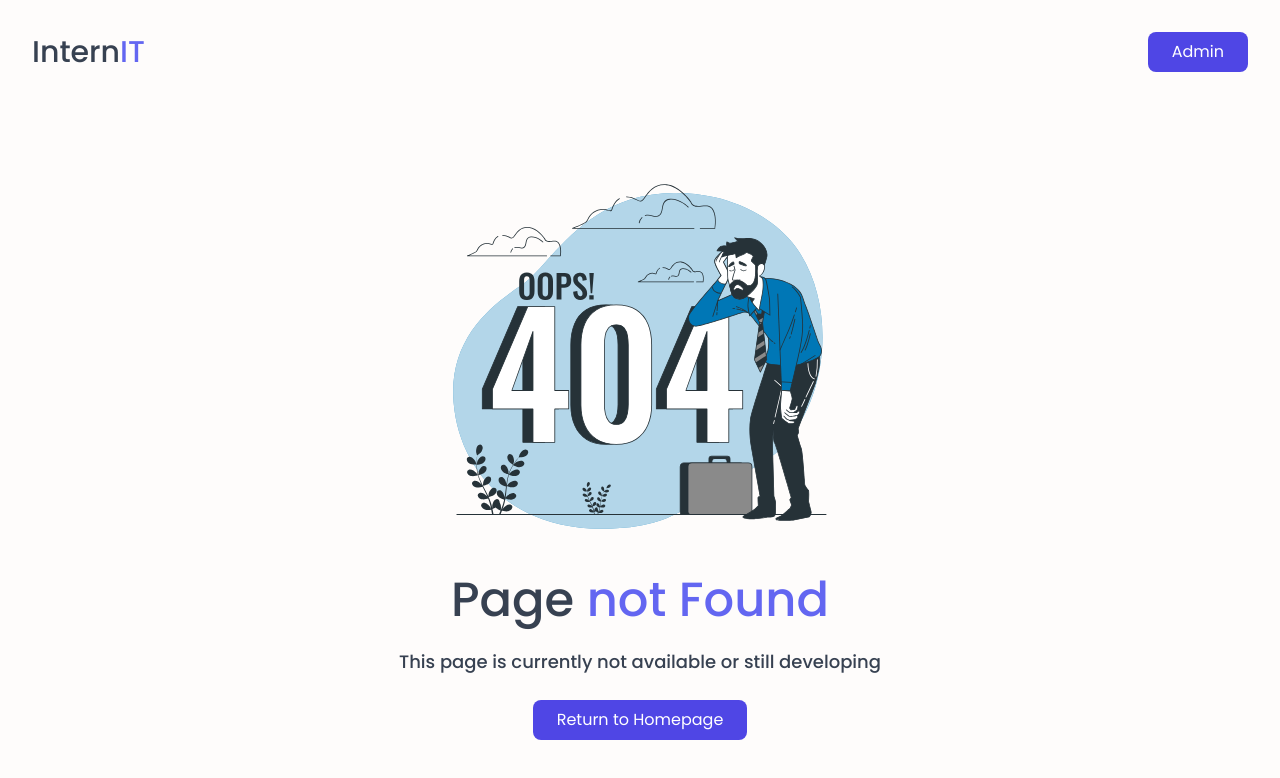
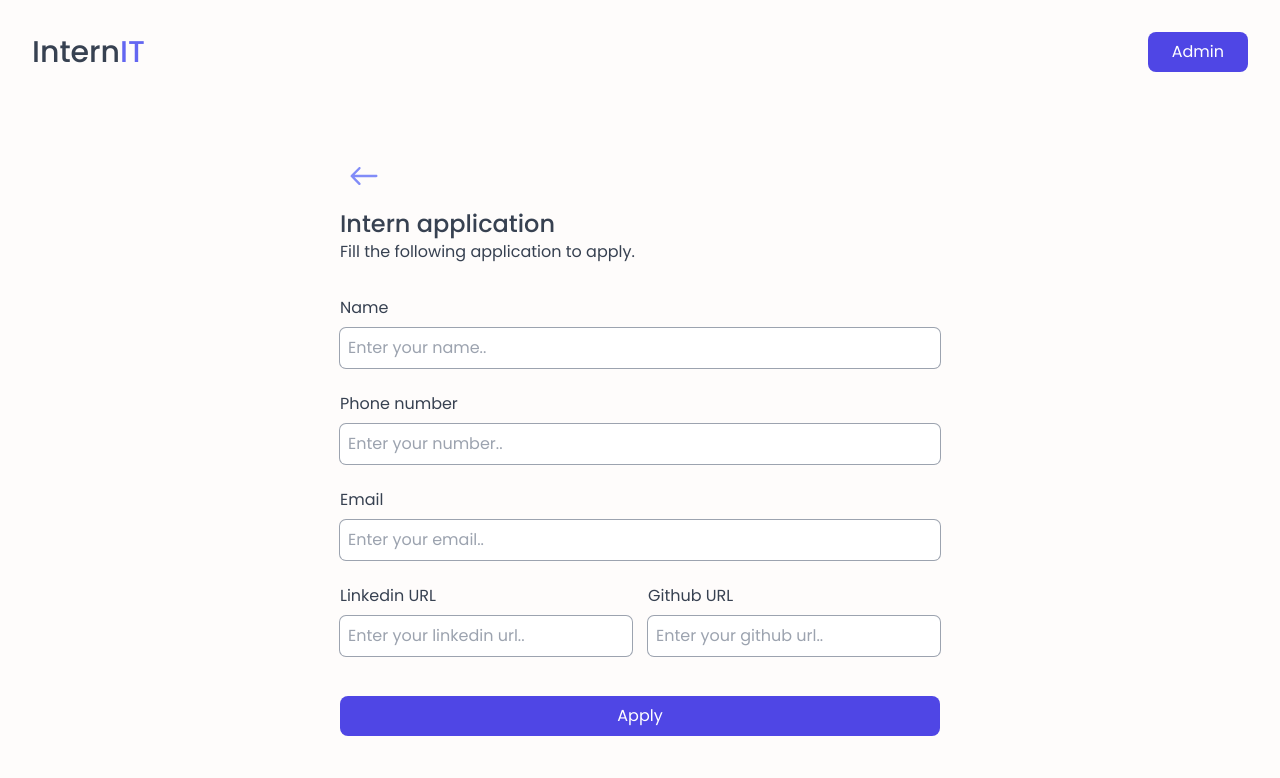
Before and after one commit to Sachintha-Prasad/InternIT, a React (Vite) app in the folder frontend/: page /apply-intern in a window 1280 px wide. Before the commit this address had no page. Shown: the top 778 px of the page. Built offline with nearby package versions, Linux system fonts and the light colour scheme.

Commit message:
make some updates

```diff
--- a/frontend/src/App.jsx
+++ b/frontend/src/App.jsx
@@ -20,6 +20,7 @@ import InternsPage from "./pages/user/InternsPage"
 import AdminHomePage from "./pages/admin/AdminHomePage"
 import PostInternPage from "./pages/admin/PostInternPage"
 import UpdateInternPage from "./pages/admin/UpdateInternPage"
+import ApplyInternPage from "./pages/user/ApplyInternPage"
 
 const App = () => {
     const router = createBrowserRouter(
@@ -34,6 +35,7 @@ const App = () => {
                         path="/internships/:id"
                         element={<SingleInternPage />}
                     />
+                    <Route path="/apply-intern" element={<ApplyInternPage />} />
                 </Route>
 
                 {/* admin path */}
--- a/frontend/src/components/InternCard.jsx
+++ b/frontend/src/components/InternCard.jsx
@@ -6,35 +6,54 @@ const InternCard = ({ intern, isGrid }) => {
     return (
         <Link
             to={`/internships/${intern.id}`}
-            className="rounded-xl bg-white p-4 ring-[2px] ring-gray-100 sm:p-6 lg:p-8 hover:bg-indigo-50 hover:ring-0 transition-all duration-200 ease-linear"
+            className="rounded-xl bg-white p-3 ring-[2px] ring-gray-100 hover:bg-indigo-50 hover:ring-0 transition-all duration-200 ease-linear"
         >
             <div
                 className={`${
                     isGrid ? "flex-col" : "flex-col md:flex-row"
-                } flex gap-4 items-start sm:gap-8`}
+                } flex gap-4 items-start sm:gap-3`}
             >
-                <div className="flex items-center justify-center w-full max-w-[80px] h-[80px] p-2 rounded-full border-2 border-gray-100 overflow-hidden">
+                {isGrid ? (
+                    <aside className="flex gap-3">
+                        <img
+                            src={intern.image}
+                            alt=""
+                            className="w-full max-w-[60px] h-[60px] rounded-lg object-cover"
+                        />
+                        <div>
+                            <strong className="rounded-full border border-indigo-500 bg-indigo-100 px-2 py-0.5 text-[10px] font-medium text-indigo-500">
+                                {intern.type}
+                            </strong>
+                            <p className="mt-1 text-lg sm:text-xl font-medium">
+                                {intern.title}
+                            </p>
+                        </div>
+                    </aside>
+                ) : (
                     <img
                         src={intern.image}
                         alt=""
-                        className="rounded-full w-full max-w-[60px] h-[60px] object-fill"
+                        className="w-full max-w-[60px] h-[60px] rounded-lg object-cover mb-2"
                     />
-                </div>
+                )}
 
                 <div>
-                    <strong className="rounded border border-indigo-500 bg-indigo-500 px-3 py-1.5 text-[10px] font-medium text-white">
-                        {intern.type}
-                    </strong>
-
-                    <h2 className="mt-4 text-lg font-medium sm:text-xl">
-                        {intern.title}
-                    </h2>
+                    {!isGrid && (
+                        <div>
+                            <strong className="rounded-full border border-indigo-500 bg-indigo-100 px-2 py-0.5 text-[10px] font-medium text-indigo-500">
+                                {intern.type}
+                            </strong>
+                            <h2 className="mt-2 text-lg font-medium sm:text-xl">
+                                {intern.title}
+                            </h2>
+                        </div>
+                    )}
 
                     <p className="mt-1 text-sm text-gray-700">
                         {intern.description}
                     </p>
 
-                    <div className="mt-4 sm:flex sm:items-center sm:gap-4">
+                    <div className="mt-3 flex gap-3">
                         <div className="flex items-center flex-wrap gap-1 text-gray-500">
                             <BsClock className="text-sm" />
                             <p className="text-xs font-medium">
@@ -42,7 +61,7 @@ const InternCard = ({ intern, isGrid }) => {
                             </p>
                         </div>
 
-                        <div className="mt-2 text-xs font-medium text-gray-500 sm:mt-0 flex items-center flex-wrap gap-2">
+                        <div className="text-xs font-medium text-gray-500 sm:mt-0 flex items-center flex-wrap gap-2">
                             <BsStar className="text-sm" />
                             {intern.skills.map((item, index) => (
                                 <p
--- a/frontend/src/components/InternList.jsx
+++ b/frontend/src/components/InternList.jsx
@@ -8,7 +8,7 @@ const InternList = () => {
     const [internList, setInternList] = useState([])
     const [loading, setLoading] = useState(true)
 
-    const [isGrid, setIsGrid] = useState(false)
+    const [isGrid, setIsGrid] = useState(true)
 
     const handleListView = () => {
         setIsGrid((prevState) => !prevState)
@@ -49,9 +49,9 @@ const InternList = () => {
                     onClick={handleListView}
                 >
                     {isGrid ? (
-                        <CiGrid2H className="text-indigo-500 text-2xl " />
+                        <CiGrid2H className="text-indigo-500 text-3xl " />
                     ) : (
-                        <CiGrid41 className="text-indigo-500 text-2xl " />
+                        <CiGrid41 className="text-indigo-500 text-3xl " />
                     )}
                 </div>
 
--- a/frontend/src/db.json
+++ b/frontend/src/db.json
@@ -12,7 +12,10 @@
         "Node.js",
         "Strong problem-solving skills"
       ],
-            "skills": ["Web Development", "Team Collaboration"],
+      "skills": [
+        "Web Development",
+        "Team Collaboration"
+      ],
       "duration": "6 months",
       "startDate": "2024-07-01",
       "image": "https://cdn.dribbble.com/users/4902992/screenshots/17677895/media/351ecbc1b4aa58ac45d475b4593f19e5.jpg?resize=400x0",
@@ -32,7 +35,10 @@
         "Data visualization tools",
         "Strong analytical and quantitative skills"
       ],
-            "skills": ["Data Analysis", "Report Generation"],
+      "skills": [
+        "Data Analysis",
+        "Report Generation"
+      ],
       "duration": "5 months",
       "startDate": "2024-08-01",
       "image": "https://static.vecteezy.com/system/resources/thumbnails/008/214/517/small_2x/abstract-geometric-logo-or-infinity-line-logo-for-your-company-free-vector.jpg",
@@ -52,7 +58,10 @@
         "Engineering principles",
         "Strong technical skills"
       ],
-            "skills": ["Research", "Product Design"],
+      "skills": [
+        "Research",
+        "Product Design"
+      ],
       "duration": "5 months",
       "startDate": "2024-06-20",
       "image": "https://dynamic.brandcrowd.com/asset/logo/8bc164f3-82e5-4fdd-b98b-25e39f6d6955/logo-search-grid-1x?logoTemplateVersion=1&v=638295043422330000",
@@ -73,7 +82,10 @@
         "JavaScript",
         "Responsive design principles"
       ],
-            "skills": ["Web Development", "User Experience"],
+      "skills": [
+        "Web Development",
+        "User Experience"
+      ],
       "duration": "4 months",
       "startDate": "2024-07-10",
       "image": "https://marketplace.canva.com/EAFZHXFe3p8/1/0/1600w/canva-black-and-grey-clean-modern-minimalist-creative-technology-logo-ta7BAs34G3c.jpg",
@@ -93,7 +105,10 @@
         "Customer service skills",
         "Problem-solving skills"
       ],
-            "skills": ["Technical Support", "Troubleshooting"],
+      "skills": [
+        "Technical Support",
+        "Troubleshooting"
+      ],
       "duration": "6 months",
       "startDate": "2024-07-15",
       "image": "https://dynamic.brandcrowd.com/asset/logo/0e98cbeb-204f-414c-968e-f6ca64c6cd14/logo-search-grid-1x?logoTemplateVersion=1&v=638388978208200000",
@@ -113,7 +128,10 @@
         "Familiarity with cybersecurity tools",
         "Analytical skills"
       ],
-            "skills": ["Security Monitoring", "Risk Assessment"],
+      "skills": [
+        "Security Monitoring",
+        "Risk Assessment"
+      ],
       "duration": "4 months",
       "startDate": "2024-07-25",
       "image": "https://dynamic.brandcrowd.com/asset/logo/8b32fd3a-e2de-41af-a086-b6a6d1569be5/logo-search-grid-1x?logoTemplateVersion=1&v=638456848854070000",
@@ -156,7 +174,10 @@
         "Knowledge of blockchain technology",
         "Problem-solving skills"
       ],
-            "skills": ["Smart Contract Development", "dApp Development"],
+      "skills": [
+        "Smart Contract Development",
+        "dApp Development"
+      ],
       "duration": "6 months",
       "startDate": "2024-07-15",
       "image": "https://encrypted-tbn0.gstatic.com/images?q=tbn:ANd9GcT-eezq60BunmCMXu0KrMNg5zeaS-T29Ge_xQ&s",
@@ -176,7 +197,10 @@
         "Machine learning frameworks",
         "Data analysis skills"
       ],
-            "skills": ["Algorithm Development", "Model Improvement"],
+      "skills": [
+        "Algorithm Development",
+        "Model Improvement"
+      ],
       "duration": "4 months",
       "startDate": "2024-06-30",
       "image": "https://img.freepik.com/free-vector/purple-abstract-geometrical-logo-3d_1043-55.jpg",
@@ -186,7 +210,6 @@
       "brief": "AI Innovations is seeking a Machine Learning Intern to support projects by developing and testing algorithms. This full-time position in Boston, MA, starts on June 30, 2024, and lasts for four months, with a salary of $35 per hour. Candidates should have knowledge of Python, machine learning frameworks, and data analysis skills."
     }
   ],
-
   "users": [
     {
       "id": "1",
@@ -195,6 +218,22 @@
       "email": "prasadsachintha1231@gmail.com",
       "linkedin": "https://www.linkedin.com/in/sksprasad/",
       "github": "https://github.com/Sachintha-Prasad"
+    },
+    {
+      "id": "173d",
+      "name": "prasad",
+      "phone": "0112222556",
+      "email": "prasadsachin96930@gmail.com",
+      "linkedin": "add",
+      "github": "adssdd"
+    },
+    {
+      "id": "11cd",
+      "name": "dasdd",
+      "phone": "afs",
+      "email": "prasadsachin96930@gmail.com",
+      "linkedin": "add",
+      "github": "adssdd"
     }
   ]
 }
--- /dev/null
+++ b/frontend/src/pages/user/ApplyInternPage.jsx
@@ -0,0 +1,147 @@
+import React, { useEffect, useState } from "react"
+import { useNavigate } from "react-router-dom"
+import { IoIosArrowRoundBack } from "react-icons/io"
+import { toast } from "react-toastify"
+// import { PhotoIcon, UserCircleIcon } from "@heroicons/react/24/solid"
+
+const ApplyInternPage = () => {
+    const [user, setUser] = useState({})
+
+    const navigate = useNavigate()
+
+    const [name, setName] = useState("")
+    const [phone, setPhone] = useState("")
+    const [email, setEmail] = useState("")
+    const [linkedin, setLinkedin] = useState("")
+    const [github, setGithub] = useState("")
+
+    const newUser = {
+        name,
+        phone,
+        email,
+        linkedin,
+        github
+    }
+
+    const applyIntern = async (user) => {
+        try {
+            const res = await fetch("http://localhost:5000/users", {
+                method: "POST",
+                headers: {
+                    "Content-Type": "application/json"
+                },
+                body: JSON.stringify(user)
+            })
+        } catch (error) {
+            console.log("POST error", error)
+        }
+    }
+
+    const submitForm = (e) => {
+        e.preventDefault()
+        try {
+            applyIntern(newUser)
+            toast.success("Application sent successfully!")
+            navigate("/")
+        } catch (error) {
+            console.log("error submit", error)
+        }
+    }
+
+    return (
+        <div className="container py-12 flex flex-col items-center">
+            <div className="w-full max-w-[600px] flex flex-col gap-2 items-start justify-start">
+                <IoIosArrowRoundBack
+                    className="text-[48px] text-indigo-400 rounded-full hover:bg-indigo-50 cursor-pointer"
+                    onClick={() => navigate(-1)}
+                />
+                <div className="w-full">
+                    <h1 className="text-2xl font-medium">Intern application</h1>
+                    <p>Fill the following application to apply.</p>
+                </div>
+            </div>
+            <form
+                onSubmit={submitForm}
+                className="mt-8 flex gap-6 flex-col w-full max-w-[600px]"
+            >
+                <div>
+                    <label htmlFor="name" className="block">
+                        Name
+                    </label>
+
+                    <input
+                        id="name"
+                        type="text"
+                        className="p-2 ring-1 ring-gray-400 rounded-md focus:outline-indigo-500 w-full mt-2"
+                        placeholder="Enter your name.."
+                        value={name}
+                        onChange={(e) => setName(e.target.value)}
+                        required
+                    />
+                </div>
+                <div>
+                    <label htmlFor="phone" className="block">
+                        Phone number
+                    </label>
+
+                    <input
+                        id="phone"
+                        type="text"
+                        className="p-2 ring-1 ring-gray-400 rounded-md focus:outline-indigo-500 w-full mt-2"
+                        placeholder="Enter your number.."
+                        value={phone}
+                        onChange={(e) => setPhone(e.target.value)}
+                        required
+                    />
+                </div>
+                <div>
+                    <label htmlFor="email" className="block">
+                        Email
+                    </label>
+                    <input
+                        id="email"
+                        type="email"
+                        className="p-2 ring-1 ring-gray-400 rounded-md focus:outline-indigo-500 w-full mt-2"
+                        placeholder="Enter your email.."
+                        value={email}
+                        onChange={(e) => setEmail(e.target.value)}
+                    />
+                </div>
+                <div className="flex gap-4">
+                    <div className="w-full">
+                        <label htmlFor="linkedin" className="block">
+                            Linkedin URL
+                        </label>
+                        <input
+                            id="linkedin"
+                            type="text"
+                            className="p-2 ring-1 ring-gray-400 rounded-md focus:outline-indigo-500 w-full mt-2"
+                            placeholder="Enter your linkedin url.."
+                            value={linkedin}
+                            onChange={(e) => setLinkedin(e.target.value)}
+                        />
+                    </div>
+                    <div className="w-full">
+                        <label htmlFor="github" className="block">
+                            Github URL
+                        </label>
+                        <input
+                            id="github"
+                            type="text"
+                            className="p-2 ring-1 ring-gray-400 rounded-md focus:outline-indigo-500 w-full mt-2"
+                            placeholder="Enter your github url.."
+                            value={github}
+                            onChange={(e) => setGithub(e.target.value)}
+                        />
+                    </div>
+                </div>
+
+                <button type="submit" className="cta-btn mt-4">
+                    Apply
+                </button>
+            </form>
+        </div>
+    )
+}
+
+export default ApplyInternPage
--- a/frontend/src/pages/user/SingleInternPage.jsx
+++ b/frontend/src/pages/user/SingleInternPage.jsx
@@ -1,5 +1,6 @@
 import React, { useEffect, useState } from "react"
-import { Link, Navigate, useNavigate, useParams } from "react-router-dom"
+import { Link, useNavigate, useParams } from "react-router-dom"
+import { IoIosArrowRoundBack } from "react-icons/io"
 import { toast } from "react-toastify"
 
 const SingleInternPage = () => {
@@ -39,14 +40,18 @@ const SingleInternPage = () => {
     }, [])
 
     return (
-        <div className="container py-12 md:py-20">
+        <div className="container py-8">
+            <IoIosArrowRoundBack
+                className="text-[48px] text-indigo-400 rounded-full hover:bg-indigo-50 mb-4 cursor-pointer"
+                onClick={() => navigate(-1)}
+            />
             <div className="grid grid-cols-3 gap-6 gap-y-12 md:gap-12">
                 <div className="flex flex-col md:flex-row gap-4 md:gap-12 w-full col-span-3">
                     <aside className="flex flex-col gap-2 bg-gradient-to-r from-indigo-700 to-indigo-500 px-4 py-6 rounded-lg">
                         <img
                             src={intern.image}
                             alt=""
-                            className="w-full max-w-[60px] h-[60px] rounded-lg object-cover"
+                            className="w-full max-w-[60px] h-[60px] rounded-lg object-cover ring-2 ring-white mb-2"
                         />
                         <p className="text-xl font-medium text-white">
                             {intern.company}
@@ -113,10 +118,7 @@ const SingleInternPage = () => {
                         <p>{intern.brief}</p>
                     </div>
                     <div className="mt-12">
-                        <Link
-                            to={`/edit-intern/${intern.id}`}
-                            className="cta-btn"
-                        >
+                        <Link to={`/apply-intern`} className="cta-btn">
                             Apply now
                         </Link>
                     </div>
```
Lines whose indentation alone changed are shown as unchanged.
